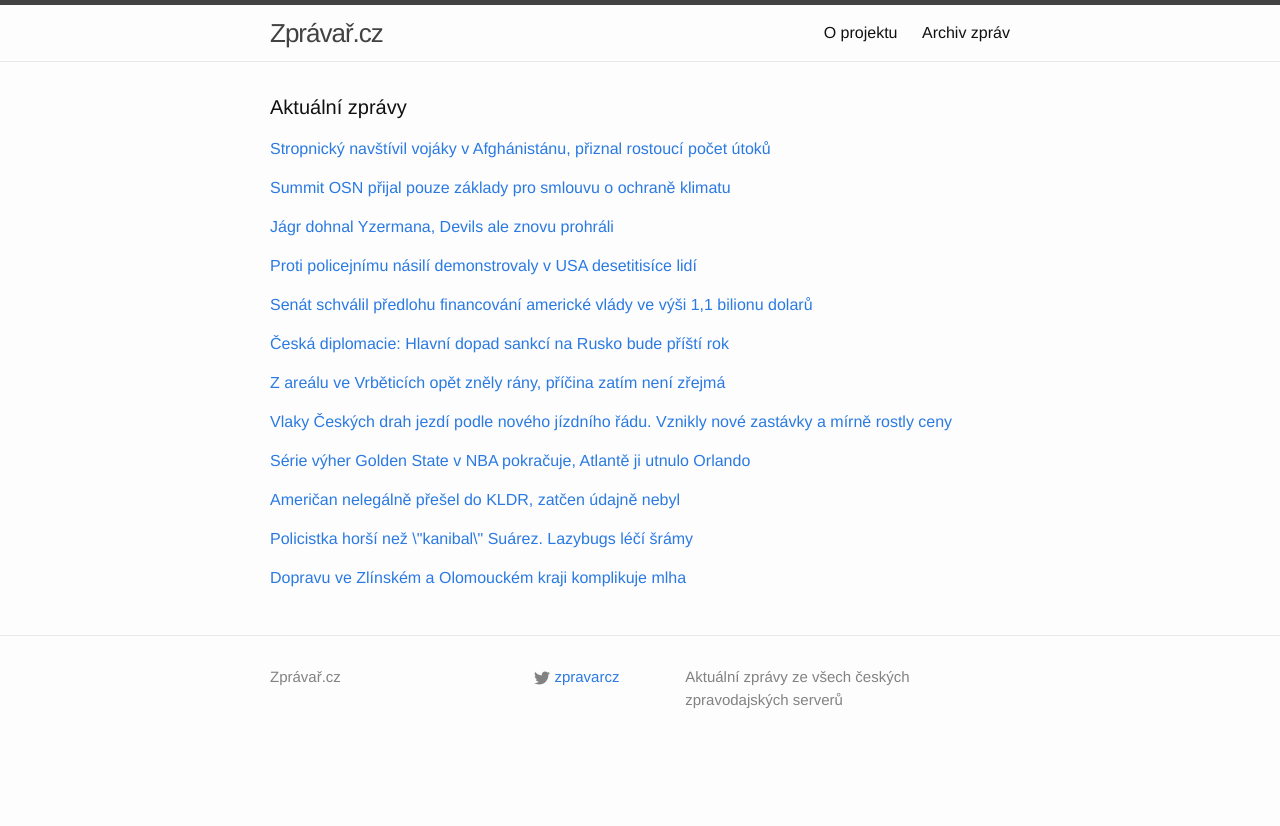
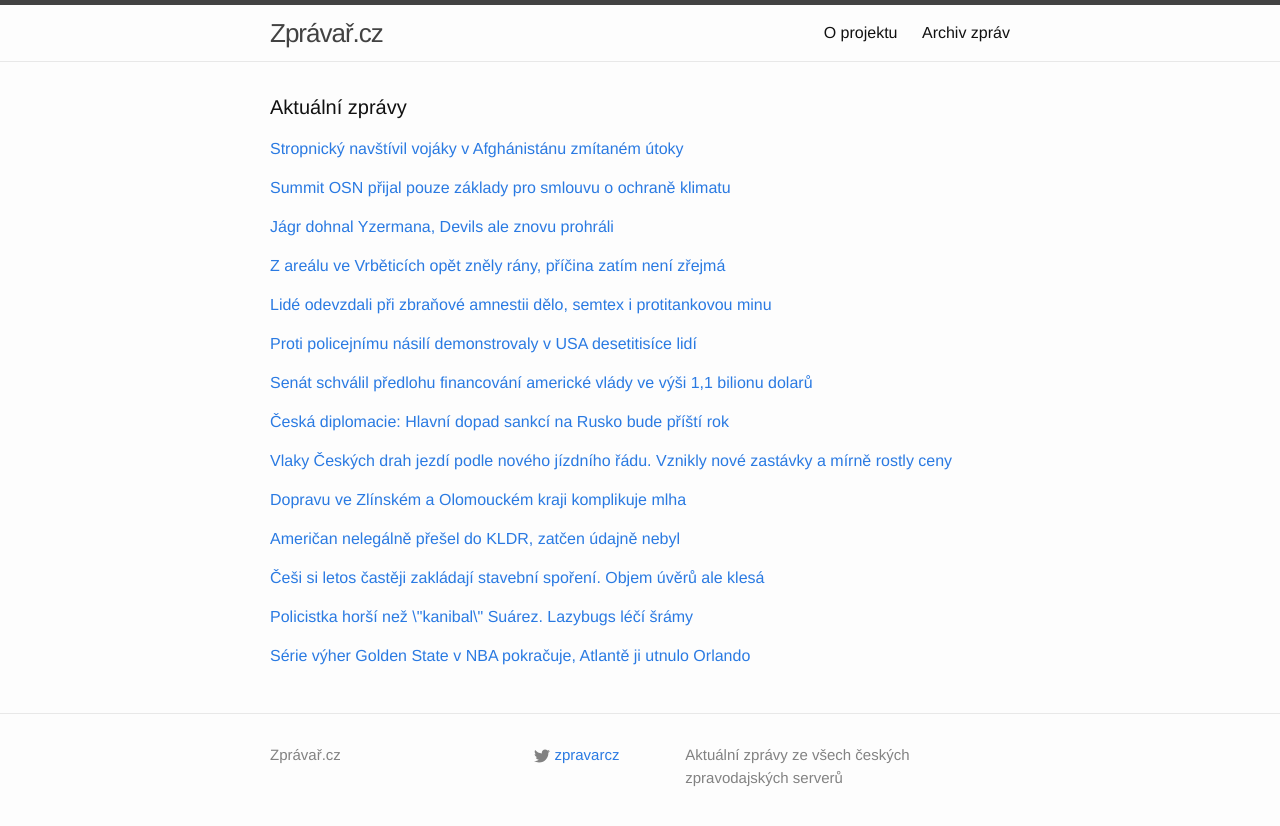
Before and after one commit to adliska/zpravar, a Jekyll site: the page built from index.html, in a window 1280 px wide. Shown: the top 826 px of the page. Built offline with Jekyll 4.4.1, drawn with Linux system fonts in a browser that asks for light colours; some of the changed lines change nothing that is shown.

Commit message:
zpravar news update

```diff
--- a/index.html
+++ b/index.html
@@ -5,9 +5,11 @@ layout: default
 <div class="home">
     <h1 class="page-heading">Aktuální zprávy</h1>
 
-<p><a href="javascript:;" onclick="toggle_visibility('zpravy0')">Stropnický navštívil vojáky v Afghánistánu, přiznal rostoucí počet útoků</a></p>
+<p><a href="javascript:;" onclick="toggle_visibility('zpravy0')">Stropnický navštívil vojáky v Afghánistánu zmítaném útoky</a></p>
 <div id="zpravy0" style="display:none">
 <ul>
+<li><a href=http://zpravy.e15.cz/domaci/udalosti/stropnicky-navstivil-vojaky-v-afghanistanu-zmitanem-utoky-1145620>Stropnický navštívil vojáky v Afghánistánu zmítaném útoky - zpravy.e15.cz</a></li>
+<li><a href=http://www.tyden.cz/rubriky/domaci/klobasy-i-nealko-stropnicky-dal-vojakum-v-afghanistanu-darky_327240.html>Klobásy i nealko. Stropnický dal vojákům v Afghánistánu dárky - www.tyden.cz</a></li>
 <li><a href=http://www.novinky.cz/zahranicni/svet/356318-stropnicky-navstivil-vojaky-v-afghanistanu-priznal-rostouci-pocet-utoku.html>Stropnický navštívil vojáky v Afghánistánu, přiznal rostoucí počet útoků - www.novinky.cz</a></li>
 <li><a href=http://www.tyden.cz/rubriky/domaci/stropnicky-navstivil-vojaky-v-afghanistanu-privezl-jim-darky_327240.html>Stropnický navštívil vojáky v Afghánistánu, přivezl jim dárky - www.tyden.cz</a></li>
 <li><a href=http://www.rozhlas.cz/_zprava/stropnicky-navstivil-ceske-vojaky-v-afghanistanu-privezl-jednotce-darky-a-svatecni-jidlo--1432311>Stropnický navštívil české vojáky v Afghánistánu, přivezl jednotce dárky a sváteční jídlo - www.rozhlas.cz</a></li>
@@ -41,8 +43,28 @@ layout: default
 <li><a href=http://www.denik.cz/hokej/jagr-dohnal-yzermana-devils-ale-znovu-prohrali-20141214.html>Jágr dohnal Yzermana, Devils ale znovu prohráli - www.denik.cz</a></li>
 <li><a href=http://sport.aktualne.cz/voracek-zaril-jenze-seugin-sestrelil-devils-a-dal-mu-unika/r~feaf89f2830c11e4bdad0025900fea04/>Voráček zářil, jenže Seugin sestřelil Devils a dál mu uniká - sport.aktualne.cz</a></li>
 </ul>
-</div><p><a href="javascript:;" onclick="toggle_visibility('zpravy3')">Proti policejnímu násilí demonstrovaly v USA desetitisíce lidí</a></p>
+</div><p><a href="javascript:;" onclick="toggle_visibility('zpravy3')">Z areálu ve Vrběticích opět zněly rány, příčina zatím není zřejmá</a></p>
 <div id="zpravy3" style="display:none">
+<ul>
+<li><a href=http://zpravy.idnes.cz/dalsi-rany-znely-z-arealu-ve-vrbeticich-d9b-/domaci.aspx?c=A141214_084458_domaci_cen>Z areálu ve Vrběticích opět zněly rány, příčina zatím není zřejmá - zpravy.idnes.cz</a></li>
+<li><a href=http://www.novinky.cz/krimi/356315-z-vrbetic-se-ozvaly-dalsi-dve-rany-policie-overuje-zda-slo-o-vybuchy.html>Z Vrbětic se ozvaly další dvě rány. Policie ověřuje, zda šlo o výbuchy - www.novinky.cz</a></li>
+<li><a href=http://zpravy.aktualne.cz/regiony/zlinsky/z-vrbetic-se-ozvaly-dve-rany-mohlo-jit-o-vybuchy/r~3c067be2836411e4b6d20025900fea04/>Z Vrbětic se ozvaly dvě rány, mohlo jít o výbuchy - zpravy.aktualne.cz</a></li>
+<li><a href=http://www.denik.cz/z_domova/z-arealu-ve-vrbeticich-se-ozvaly-dve-rany-policie-proveruje-zda-slo-o-vybuchy-20.html>Z areálu ve Vrběticích se ozvaly dvě rány. Policie prověřuje, zda šlo o výbuchy - www.denik.cz</a></li>
+<li><a href=http://www.ceskenoviny.cz/zpravy/zpravy/z-vrbetic-se-ozvaly-dve-rany-policie-overuje-zda-slo-o-vybuchy/1158692>Z Vrbětic se ozvaly dvě rány, policie ověřuje, zda šlo o výbuchy - www.ceskenoviny.cz</a></li>
+<li><a href=http://technet.idnes.cz/vrbetice-municak-municni-sklad-vybuch-slendrian-fum-/vojenstvi.aspx?c=A141212_144155_vojenstvi_kuz>Proč vybuchují muniční sklady? Protože firmy podvádí nebo si moc věří - technet.idnes.cz</a></li>
+</ul>
+</div><p><a href="javascript:;" onclick="toggle_visibility('zpravy4')">Lidé odevzdali při zbraňové amnestii dělo, semtex i protitankovou minu</a></p>
+<div id="zpravy4" style="display:none">
+<ul>
+<li><a href=http://www.novinky.cz/krimi/356321-lide-odevzdali-pri-zbranove-amnestii-delo-semtex-i-protitankovou-minu.html>Lidé odevzdali při zbraňové amnestii dělo, semtex i protitankovou minu - www.novinky.cz</a></li>
+<li><a href=http://domaci.ihned.cz/c1-63258770-lide-behem-zbranove-amnestie-odevzdali-3154-zbrani-prinaseji-i-raritni-kusy>Lidé během zbraňové amnestie odevzdali 3154 zbraní. Přinášejí i raritní kusy - domaci.ihned.cz</a></li>
+<li><a href=http://domaci.ihned.cz/c1-63258770-cesi-behem-zbranove-amnestie-odevzdali-3154-zbrani-prinaseji-i-raritni-kusy>Češi během zbraňové amnestie odevzdali 3154 zbraní. Přinášejí i raritní kusy - domaci.ihned.cz</a></li>
+<li><a href=http://zpravy.aktualne.cz/domaci/zbranova-amnestie-cesi-prinesli-valecnou-munici-i-semtex/r~de89466a837811e493c9002590604f2e/>Zbraňová amnestie: Češi přinesli protitankovou minu i semtex - zpravy.aktualne.cz</a></li>
+<li><a href=http://www.denik.cz/z_domova/zbranova-amnestie-lide-zatim-odevzdali-pres-3100-zbrani-20141214.html>Zbraňová amnestie: Lidé zatím odevzdali přes 3100 zbraní - www.denik.cz</a></li>
+<li><a href=http://www.ceskenoviny.cz/zpravy/zpravy/lide-pri-zbranove-amnestii-v-cr-zatim-odevzdali-pres-3100-zbrani/1158748>Lidé při zbraňové amnestii v ČR zatím odevzdali přes 3100 zbraní - www.ceskenoviny.cz</a></li>
+</ul>
+</div><p><a href="javascript:;" onclick="toggle_visibility('zpravy5')">Proti policejnímu násilí demonstrovaly v USA desetitisíce lidí</a></p>
+<div id="zpravy5" style="display:none">
 <ul>
 <li><a href=http://www.novinky.cz/zahranicni/amerika/356317-proti-policejnimu-nasili-demonstrovaly-v-usa-desetitisice-lidi.html>Proti policejnímu násilí demonstrovaly v USA desetitisíce lidí - www.novinky.cz</a></li>
 <li><a href=http://www.ceskatelevize.cz/ct24/svet/295440-americka-velkomesta-zaplavily-protipolicejni-demonstrace/>Americká velkoměsta zaplavily protipolicejní demonstrace - www.ceskatelevize.cz</a></li>
@@ -51,8 +73,8 @@ layout: default
 <li><a href=http://www.lidovky.cz/myslime-to-vazne-tisice-lidi-demonstrovaly-v-usa-proti-policejnimu-nasili-1uz-/zpravy-svet.aspx?c=A141214_074842_ln_zahranici_hm>„Myslíme to vážně!“ Tisíce lidí demonstrovaly v USA proti policejnímu násilí  - www.lidovky.cz</a></li>
 <li><a href=http://www.novinky.cz/zahranicni/amerika/356309-tisice-lidi-vyrazily-ve-washingtonu-do-ulic-kvuli-udajne-zvuli-policie.html>Tisíce lidí vyrazily ve Washingtonu do ulic kvůli údajné zvůli policie - www.novinky.cz</a></li>
 </ul>
-</div><p><a href="javascript:;" onclick="toggle_visibility('zpravy4')">Senát schválil předlohu financování americké vlády ve výši 1,1 bilionu dolarů</a></p>
-<div id="zpravy4" style="display:none">
+</div><p><a href="javascript:;" onclick="toggle_visibility('zpravy6')">Senát schválil předlohu financování americké vlády ve výši 1,1 bilionu dolarů</a></p>
+<div id="zpravy6" style="display:none">
 <ul>
 <li><a href=http://zahranicni.ihned.cz/amerika-usa/c1-63257960-senat-schvalil-predlohu-financovani-americke-vlady-ve-vysi-1-1-bilionu-dolaru>Senát schválil předlohu financování americké vlády ve výši 1,1 bilionu dolarů - zahranicni.ihned.cz</a></li>
 <li><a href=http://zpravy.aktualne.cz/zahranici/americky-senat-schvalil-plan-financovani-vlady/r~db146878835c11e49e4b0025900fea04/>Americký Senát schválil plán financování vlády - zpravy.aktualne.cz</a></li>
@@ -61,8 +83,8 @@ layout: default
 <li><a href=http://zpravy.e15.cz/zahranicni/politika/americky-senat-schvalil-plan-financovani-vlady-1145611>Americký Senát schválil plán financování vlády - zpravy.e15.cz</a></li>
 <li><a href=http://zpravy.e15.cz/zahranicni/politika/senat-usa-prodlouzil-provizorium-pro-financovani-vladnich-uradu-do-stredy-1145611>Senát USA prodloužil provizorium pro financování vládních úřadů. Do středy - zpravy.e15.cz</a></li>
 </ul>
-</div><p><a href="javascript:;" onclick="toggle_visibility('zpravy5')">Česká diplomacie: Hlavní dopad sankcí na Rusko bude příští rok</a></p>
-<div id="zpravy5" style="display:none">
+</div><p><a href="javascript:;" onclick="toggle_visibility('zpravy7')">Česká diplomacie: Hlavní dopad sankcí na Rusko bude příští rok</a></p>
+<div id="zpravy7" style="display:none">
 <ul>
 <li><a href=http://zpravy.e15.cz/domaci/politika/ceska-diplomacie-hlavni-dopad-sankci-na-rusko-bude-pristi-rok-1145618>Česká diplomacie: Hlavní dopad sankcí na Rusko bude příští rok - zpravy.e15.cz</a></li>
 <li><a href=http://www.tyden.cz/rubriky/zahranici/rusko-a-okoli/dopad-sankci-rusko-teprve-pociti-cesi-pisi-i-o-represich-kremlu_327237.html>Dopad sankcí Rusko teprve pocítí. Češi píší i o represích Kremlu - www.tyden.cz</a></li>
@@ -70,49 +92,47 @@ layout: default
 <li><a href=http://www.ceskenoviny.cz/zpravy/zpravy/hlavni-dopad-sankci-na-rusko-bude-pristi-rok-tvrdi-diplomacie/1158710>Hlavní dopad sankcí na Rusko bude příští rok, tvrdí diplomacie - www.ceskenoviny.cz</a></li>
 <li><a href=http://domaci.ihned.cz/c1-63258160-dopad-sankci-rusove-pociti-zejmena-pristi-rok-mini-ceske-ministerstvo-zahranici>Dopad sankcí Rusové pocítí zejména příští rok, míní české ministerstvo zahraničí - domaci.ihned.cz</a></li>
 </ul>
-</div><p><a href="javascript:;" onclick="toggle_visibility('zpravy6')">Z areálu ve Vrběticích opět zněly rány, příčina zatím není zřejmá</a></p>
-<div id="zpravy6" style="display:none">
-<ul>
-<li><a href=http://zpravy.idnes.cz/dalsi-rany-znely-z-arealu-ve-vrbeticich-d9b-/domaci.aspx?c=A141214_084458_domaci_cen>Z areálu ve Vrběticích opět zněly rány, příčina zatím není zřejmá - zpravy.idnes.cz</a></li>
-<li><a href=http://www.novinky.cz/krimi/356315-z-vrbetic-se-ozvaly-dalsi-dve-rany-policie-overuje-zda-slo-o-vybuchy.html>Z Vrbětic se ozvaly další dvě rány. Policie ověřuje, zda šlo o výbuchy - www.novinky.cz</a></li>
-<li><a href=http://zpravy.aktualne.cz/regiony/zlinsky/z-vrbetic-se-ozvaly-dve-rany-mohlo-jit-o-vybuchy/r~3c067be2836411e4b6d20025900fea04/>Z Vrbětic se ozvaly dvě rány, mohlo jít o výbuchy - zpravy.aktualne.cz</a></li>
-<li><a href=http://www.denik.cz/z_domova/z-arealu-ve-vrbeticich-se-ozvaly-dve-rany-policie-proveruje-zda-slo-o-vybuchy-20.html>Z areálu ve Vrběticích se ozvaly dvě rány. Policie prověřuje, zda šlo o výbuchy - www.denik.cz</a></li>
-<li><a href=http://www.ceskenoviny.cz/zpravy/zpravy/z-vrbetic-se-ozvaly-dve-rany-policie-overuje-zda-slo-o-vybuchy/1158692>Z Vrbětic se ozvaly dvě rány, policie ověřuje, zda šlo o výbuchy - www.ceskenoviny.cz</a></li>
-</ul>
-</div><p><a href="javascript:;" onclick="toggle_visibility('zpravy7')">Vlaky Českých drah jezdí podle nového jízdního řádu. Vznikly nové zastávky a mírně rostly ceny </a></p>
-<div id="zpravy7" style="display:none">
+</div><p><a href="javascript:;" onclick="toggle_visibility('zpravy8')">Vlaky Českých drah jezdí podle nového jízdního řádu. Vznikly nové zastávky a mírně rostly ceny </a></p>
+<div id="zpravy8" style="display:none">
 <ul>
 <li><a href=http://www.rozhlas.cz/_zprava/vlaky-ceskych-drah-jezdi-podle-noveho-jizdniho-radu-vznikly-nove-zastavky-a-mirne-rostly-ceny--1432272>Vlaky Českých drah jezdí podle nového jízdního řádu. Vznikly nové zastávky a mírně rostly ceny  - www.rozhlas.cz</a></li>
 <li><a href=http://zpravy.aktualne.cz/finance/novy-jizdni-rad-ceske-drahy-od-14-prosince-2014-2015/r~f32418a0820311e4995d002590604f2e/>Nový jízdní řád: Mírné zdražení a povinný lístek pro děti - zpravy.aktualne.cz</a></li>
 <li><a href=http://www.rozhlas.cz/_zprava/vlaky-ceskych-drah-jezdi-podle-noveho-jizdniho-radu-menily-se-ceny-i-zastavky--1432272>Vlaky Českých drah jezdí podle nového jízdního řádu. Měnily se ceny i zastávky  - www.rozhlas.cz</a></li>
 <li><a href=http://www.ceskatelevize.cz/ct24/domaci/295165-plati-novy-jizdni-rad-zmeny-nejsou-jen-kosmeticke/>Platí nový jízdní řád, změny nejsou jen kosmetické - www.ceskatelevize.cz</a></li>
 </ul>
-</div><p><a href="javascript:;" onclick="toggle_visibility('zpravy8')">Série výher Golden State v NBA pokračuje, Atlantě ji utnulo Orlando</a></p>
-<div id="zpravy8" style="display:none">
+</div><p><a href="javascript:;" onclick="toggle_visibility('zpravy9')">Dopravu ve Zlínském a Olomouckém kraji komplikuje mlha</a></p>
+<div id="zpravy9" style="display:none">
+<ul>
+<li><a href=http://www.novinky.cz/domaci/356311-dopravu-ve-zlinskem-a-olomouckem-kraji-komplikuje-mlha.html>Dopravu ve Zlínském a Olomouckém kraji komplikuje mlha - www.novinky.cz</a></li>
+<li><a href=http://www.ceskenoviny.cz/zpravy/zpravy/dopravu-v-olomouckem-a-zlinskem-kraji-misty-komplikuje-mlha/1158685>Dopravu v Olomouckém a Zlínském kraji místy komplikuje mlha - www.ceskenoviny.cz</a></li>
+<li><a href=http://www.denik.cz/z_domova/dopravu-na-morave-misty-komplikuje-mlha-20141214.html>Dopravu na Moravě místy komplikuje mlha - www.denik.cz</a></li>
+</ul>
+</div><p><a href="javascript:;" onclick="toggle_visibility('zpravy10')">Američan nelegálně přešel do KLDR, zatčen údajně nebyl</a></p>
+<div id="zpravy10" style="display:none">
+<ul>
+<li><a href=http://zpravy.aktualne.cz/zahranici/american-nelegalne-presel-do-kldr-zatcen-udajne-nebyl/r~86f37d4a836311e4b6d20025900fea04/>Američan nelegálně přešel do KLDR, zatčen údajně nebyl - zpravy.aktualne.cz</a></li>
+<li><a href=http://zpravy.idnes.cz/kldr-uazala-novinarum-americana-martineze-fje-/zahranicni.aspx?c=A141214_080601_zahranicni_cen>KLDR ukázala Američana, který vnikl nelegálně do země. Kritizoval USA - zpravy.idnes.cz</a></li>
+<li><a href=http://www.ceskenoviny.cz/zpravy/zpravy/american-ktery-nelegalne-presel-do-kldr-udajne-nebyl-zatcen/1158688>Američan, který nelegálně přešel do KLDR, údajně nebyl zatčen - www.ceskenoviny.cz</a></li>
+</ul>
+</div><p><a href="javascript:;" onclick="toggle_visibility('zpravy11')">Češi si letos častěji zakládají stavební spoření. Objem úvěrů ale klesá</a></p>
+<div id="zpravy11" style="display:none">
+<ul>
+<li><a href=http://byznys.ihned.cz/c1-63258760-cesi-si-letos-casteji-zakladaji-stavebni-sporeni-objem-uveru-ale-klesa>Češi si letos častěji zakládají stavební spoření. Objem úvěrů ale klesá - byznys.ihned.cz</a></li>
+<li><a href=http://byznys.ihned.cz/c1-63258760-zajem-o-uvery-u-stavebniho-sporeni-mezirocne-klesl-o-vice-nez-10-procent>Zájem o úvěry u stavebního spoření meziročně klesl o více než 10 procent - byznys.ihned.cz</a></li>
+<li><a href=http://www.financninoviny.cz/zpravodajstvi/zpravy/zajem-o-uvery-u-stavebniho-sporeni-klesa-pristi-rok-bude-podobny/1158740>Zájem o úvěry u stavebního spoření klesá, příští rok bude podobný - www.financninoviny.cz</a></li>
+</ul>
+</div><p><a href="javascript:;" onclick="toggle_visibility('zpravy12')">Policistka horší než \"kanibal\" Suárez. Lazybugs léčí šrámy</a></p>
+<div id="zpravy12" style="display:none">
+<ul>
+<li><a href=http://www.tyden.cz/rubriky/sport/ostatni-sporty/policistka-horsi-nez-kanibal-suarez-lazybugs-leci-sramy_327203.html>Policistka horší než \"kanibal\" Suárez. Lazybugs léčí šrámy - www.tyden.cz</a></li>
+<li><a href=http://www.tyden.cz/rubriky/sport/ostatni-sporty/policistka-horsi-nez-kanibal-suarez-lazybugs-pocitaji-sramy_327203.html>Policistka horší než \"kanibal\" Suárez. Lazybugs počítají šrámy - www.tyden.cz</a></li>
+<li><a href=http://www.tyden.cz/rubriky/sport/ostatni-sporty/policistka-horsi-nez-kanibal-suarez-lazybugs-pocitaji-prvni-sramy_327203.html>Policistka horší než \"kanibal\" Suárez. Lazybugs počítají první šrámy - www.tyden.cz</a></li>
+</ul>
+</div><p><a href="javascript:;" onclick="toggle_visibility('zpravy13')">Série výher Golden State v NBA pokračuje, Atlantě ji utnulo Orlando</a></p>
+<div id="zpravy13" style="display:none">
 <ul>
 <li><a href=http://sport.idnes.cz/basketbal-nba-zpravodajstvi-dgc-/basket.aspx?c=A141214_092720_sport-basket_rou>Série výher Golden State v NBA pokračuje, Atlantě ji utnulo Orlando - sport.idnes.cz</a></li>
 <li><a href=http://www.sportovninoviny.cz/zpravy/serie-vyher-golden-state-v-nba-trva-atlante-ji-ukoncilo-orlando/1158707>Série výher Golden State v NBA trvá, Atlantě ji ukončilo Orlando - www.sportovninoviny.cz</a></li>
 <li><a href=http://www.denik.cz/ostatni_sport/golden-state-se-veze-na-vitezne-vlne-atlante-ukoncilo-serii-orlando-20141214.html>Úchvatná série Golden State pokračuje, Atlantě ji ukončilo Orlando - www.denik.cz</a></li>
 </ul>
-</div><p><a href="javascript:;" onclick="toggle_visibility('zpravy9')">Američan nelegálně přešel do KLDR, zatčen údajně nebyl</a></p>
-<div id="zpravy9" style="display:none">
-<ul>
-<li><a href=http://zpravy.aktualne.cz/zahranici/american-nelegalne-presel-do-kldr-zatcen-udajne-nebyl/r~86f37d4a836311e4b6d20025900fea04/>Američan nelegálně přešel do KLDR, zatčen údajně nebyl - zpravy.aktualne.cz</a></li>
-<li><a href=http://zpravy.idnes.cz/kldr-uazala-novinarum-americana-martineze-fje-/zahranicni.aspx?c=A141214_080601_zahranicni_cen>KLDR ukázala Američana, který vnikl nelegálně do země. Kritizoval USA - zpravy.idnes.cz</a></li>
-<li><a href=http://www.ceskenoviny.cz/zpravy/zpravy/american-ktery-nelegalne-presel-do-kldr-udajne-nebyl-zatcen/1158688>Američan, který nelegálně přešel do KLDR, údajně nebyl zatčen - www.ceskenoviny.cz</a></li>
-</ul>
-</div><p><a href="javascript:;" onclick="toggle_visibility('zpravy10')">Policistka horší než \"kanibal\" Suárez. Lazybugs léčí šrámy</a></p>
-<div id="zpravy10" style="display:none">
-<ul>
-<li><a href=http://www.tyden.cz/rubriky/sport/ostatni-sporty/policistka-horsi-nez-kanibal-suarez-lazybugs-leci-sramy_327203.html>Policistka horší než \"kanibal\" Suárez. Lazybugs léčí šrámy - www.tyden.cz</a></li>
-<li><a href=http://www.tyden.cz/rubriky/sport/ostatni-sporty/policistka-horsi-nez-kanibal-suarez-lazybugs-pocitaji-sramy_327203.html>Policistka horší než \"kanibal\" Suárez. Lazybugs počítají šrámy - www.tyden.cz</a></li>
-<li><a href=http://www.tyden.cz/rubriky/sport/ostatni-sporty/policistka-horsi-nez-kanibal-suarez-lazybugs-pocitaji-prvni-sramy_327203.html>Policistka horší než \"kanibal\" Suárez. Lazybugs počítají první šrámy - www.tyden.cz</a></li>
-</ul>
-</div><p><a href="javascript:;" onclick="toggle_visibility('zpravy11')">Dopravu ve Zlínském a Olomouckém kraji komplikuje mlha</a></p>
-<div id="zpravy11" style="display:none">
-<ul>
-<li><a href=http://www.novinky.cz/domaci/356311-dopravu-ve-zlinskem-a-olomouckem-kraji-komplikuje-mlha.html>Dopravu ve Zlínském a Olomouckém kraji komplikuje mlha - www.novinky.cz</a></li>
-<li><a href=http://www.ceskenoviny.cz/zpravy/zpravy/dopravu-v-olomouckem-a-zlinskem-kraji-misty-komplikuje-mlha/1158685>Dopravu v Olomouckém a Zlínském kraji místy komplikuje mlha - www.ceskenoviny.cz</a></li>
-<li><a href=http://www.denik.cz/z_domova/dopravu-na-morave-misty-komplikuje-mlha-20141214.html>Dopravu na Moravě místy komplikuje mlha - www.denik.cz</a></li>
-</ul>
 </div></div>
```
